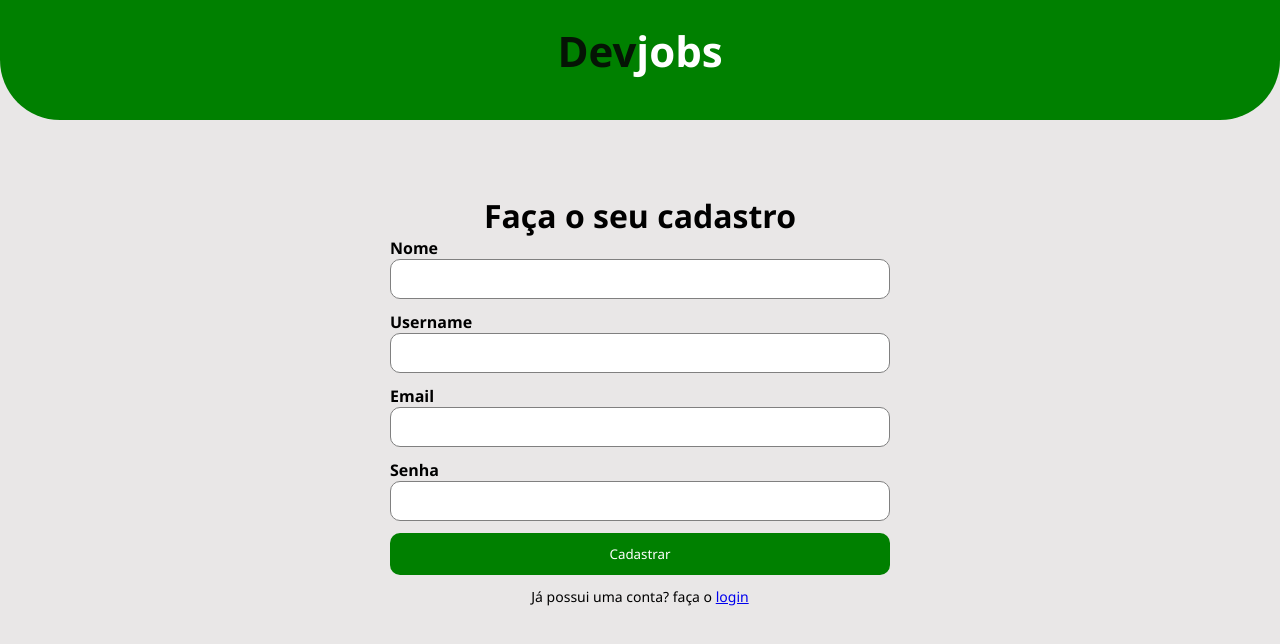
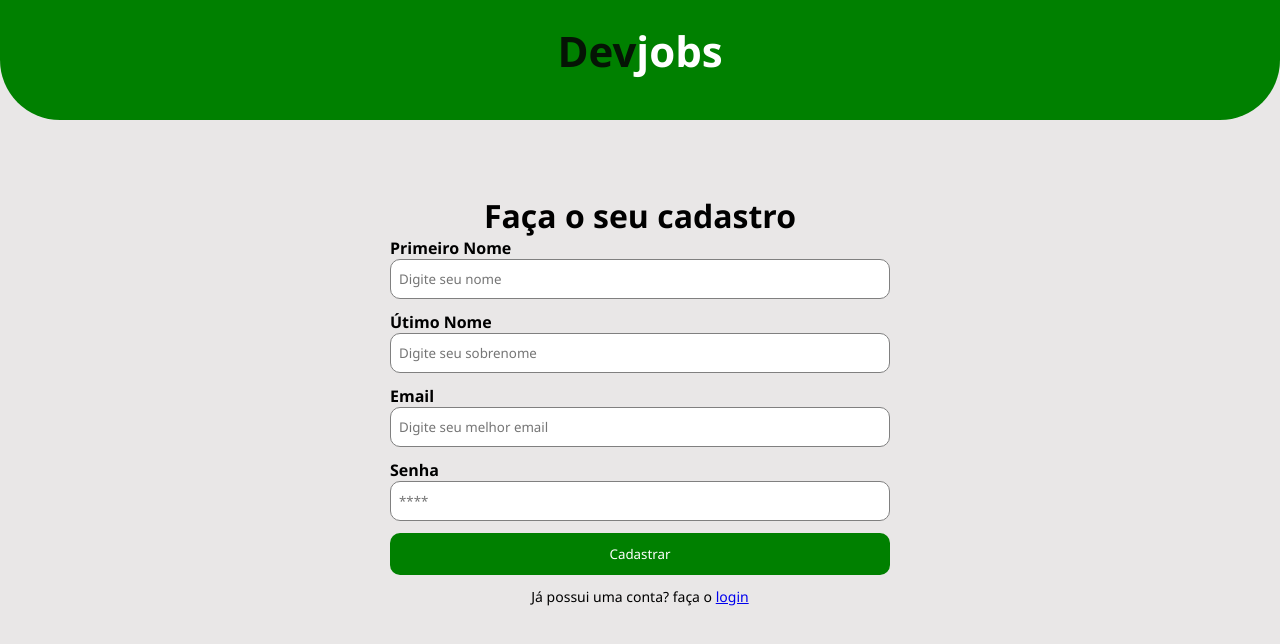
Before and after one commit to FilipemedeiroDev/devjobs-web, an Angular app: page /register in a window 1280 px wide. Shown: the top 644 px of the page. Built offline with nearby package versions, Linux system fonts and the light colour scheme.

Commit message:
feat: register user

```diff
--- a/src/app/pages/login/login.component.css
+++ b/src/app/pages/login/login.component.css
@@ -48,13 +48,6 @@
   opacity: 0.8;
 }
 
-.validation-error p {
-  color: #dc3545;
-  margin-top: 0.4em;
-  border-left: 3px solid #dc3545;
-  padding-left: 0.2em;
-}
-
 @media (max-width: 540px) {
   .container form h1 {
     font-size: 28px;
--- a/src/app/pages/login/login.component.ts
+++ b/src/app/pages/login/login.component.ts
@@ -1,4 +1,4 @@
-import { Component, OnInit, inject} from '@angular/core';
+import { Component, OnInit} from '@angular/core';
 import { FormControl, FormGroup, Validators } from '@angular/forms';
 import { Router } from '@angular/router';
 import { ResponseLogin } from 'src/app/models/responseLogin.model';
--- a/src/app/pages/register/register.component.html
+++ b/src/app/pages/register/register.component.html
@@ -1,21 +1,53 @@
 <div class="container">
-  <form>
+  <form (ngSubmit)="submit()" [formGroup]="registerForm" #formDir="ngForm">
     <h1>Faça o seu cadastro</h1>
     <div class="content-input">
-      <label>Nome</label>
-      <input type="text" />
+      <label for="first_name">Primeiro Nome</label>
+      <input
+        type="text"
+        placeholder="Digite seu nome"
+        formControlName="first_name"
+        required
+      />
+      <div *ngIf="first_name.invalid && formDir.submitted" class="validation-error">
+        <p *ngIf="first_name.errors?.['required']">O nome é obrigatório</p>
+      </div>
     </div>
     <div class="content-input">
-      <label>Username</label>
-      <input type="text" />
+      <label for="last_name">Útimo Nome</label>
+      <input
+        type="text"
+        placeholder="Digite seu sobrenome"
+        formControlName="last_name"
+        required
+      />
+      <div *ngIf="last_name.invalid && formDir.submitted" class="validation-error">
+        <p *ngIf="last_name.errors?.['required']">O sobrenome é obrigatório</p>
+      </div>
     </div>
     <div class="content-input">
-      <label>Email</label>
-      <input type="email" />
+      <label for="email" >Email</label>
+      <input
+        type="email"
+        placeholder="Digite seu melhor email"
+        formControlName="email"
+        required
+      />
+      <div *ngIf="email.invalid && formDir.submitted" class="validation-error">
+        <p *ngIf="email.errors?.['required']">O email é obrigatório</p>
+      </div>
     </div>
     <div class="content-input">
-      <label>Senha</label>
-      <input type="password" />
+      <label for="password" >Senha</label>
+      <input
+        type="password"
+        placeholder="****"
+        formControlName="password"
+        required
+      />
+      <div *ngIf="password.invalid && formDir.submitted" class="validation-error">
+        <p *ngIf="password.errors?.['required']">A senha é obrigatória</p>
+      </div>
     </div>
 
     <button class="button-register">Cadastrar</button>
--- a/src/app/pages/register/register.component.ts
+++ b/src/app/pages/register/register.component.ts
@@ -1,10 +1,49 @@
-import { Component } from '@angular/core';
+import { Component, OnInit } from '@angular/core';
+import { FormControl, FormGroup, Validators } from '@angular/forms';
+
+import { UserService } from 'src/app/services/user.service';
 
 @Component({
   selector: 'app-register',
   templateUrl: './register.component.html',
   styleUrls: ['./register.component.css']
 })
-export class RegisterComponent {
+export class RegisterComponent implements OnInit {
 
+  registerForm!: FormGroup;
+
+  constructor(private userService: UserService) {}
+
+  ngOnInit(): void {
+    this.registerForm = new FormGroup({
+      first_name: new FormControl('', [Validators.required]),
+      last_name: new FormControl('', [Validators.required]),
+      email: new FormControl('', [Validators.required]),
+      password: new FormControl('', [Validators.required])
+    })
+  }
+
+  get first_name() {
+    return this.registerForm.get('first_name')!;
+  }
+
+  get last_name() {
+    return this.registerForm.get('last_name')!;
+  }
+
+  get email() {
+    return this.registerForm.get('email')!;
+  }
+
+  get password() {
+    return this.registerForm.get('password')!;
+  }
+
+  async submit() {
+    if (this.registerForm.invalid) {
+      return;
+    }
+
+    await this.userService.register(this.registerForm.value).subscribe()
+  }
 }
--- a/src/app/services/user.service.ts
+++ b/src/app/services/user.service.ts
@@ -6,19 +6,23 @@ import { Observable } from 'rxjs';
 
 import { environment } from 'src/environments/environment';
 import { ResponseLogin } from '../models/responseLogin.model';
+import { ResponseRegister } from '../models/responseRegister.model';
 
 @Injectable({
   providedIn: 'root'
 })
 export class UserService {
   private baseApiUrl = environment.baseApiUrl;
-  private apiUrl = `${this.baseApiUrl}login`;
 
   constructor(
     private http: HttpClient
   ) { }
 
   public login(loginForm: FormGroup): Observable<ResponseLogin> {
-    return this.http.post<ResponseLogin>(this.apiUrl, loginForm)
+    return this.http.post<ResponseLogin>(`${this.baseApiUrl}login`, loginForm)
+  }
+
+  public register(registerForm: FormGroup): Observable<ResponseRegister> {
+    return this.http.post<ResponseRegister>(`${this.baseApiUrl}users`, registerForm);
   }
 }
--- a/src/styles.css
+++ b/src/styles.css
@@ -20,3 +20,10 @@ body {
 
   position: relative;
 }
+
+.validation-error p {
+  color: #dc3545;
+  margin-top: 0.4em;
+  border-left: 3px solid #dc3545;
+  padding-left: 0.2em;
+}
```
Also changed, not shown: src/app/models/responseRegister.model.ts (added, +19 -0 lines).
